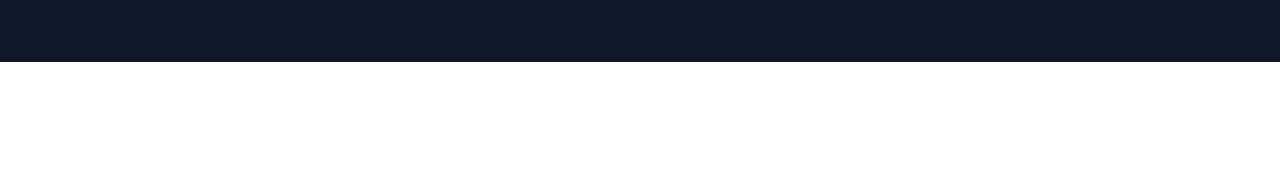
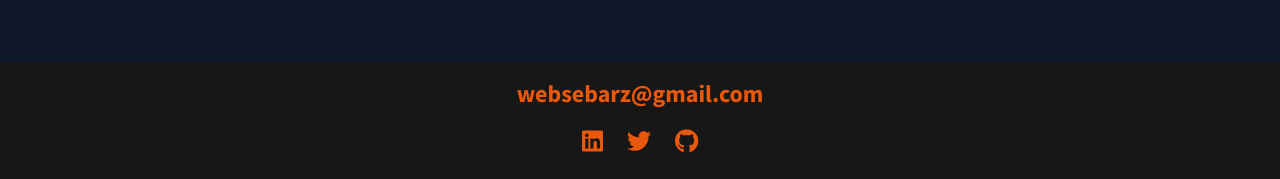
Before and after one commit to websebarz/react-portfolio-page, a React (Vite) app: page / in a window 1280 px wide. Shown: the part 1217-1396 px from the top of the page. Before the commit the page ends 1279 px from the top, so only its background shows below. Built offline with nearby package versions, Linux system fonts and the light colour scheme.

Commit message:
Added footer section

```diff
--- a/index.html
+++ b/index.html
@@ -3,6 +3,12 @@
   <head>
     <meta charset="UTF-8" />
     <meta name="viewport" content="width=device-width, initial-scale=1.0" />
+    <link
+      rel="stylesheet"
+      href="https://cdnjs.cloudflare.com/ajax/libs/font-awesome/5.11.2/css/all.css"
+      integrity="sha256-46qynGAkLSFpVbEBog43gvNhfrOj+BmwXdxFgVK/Kvc="
+      crossorigin="anonymous"
+    />
     <title>websebarz</title>
   </head>
   <body>
--- a/src/App.jsx
+++ b/src/App.jsx
@@ -4,6 +4,7 @@
 import Header from "./comps/Header";
 import Services from "./comps/Services";
 import About from "./comps/About";
+import Footer from "./comps/Footer";
 
 function App() {
   return (
@@ -12,6 +13,7 @@
       <Intro />
       <Services />
       <About />
+      <Footer />
     </div>
   );
 }
--- a/src/comps/Counter.jsx
+++ /dev/null
@@ -1,15 +0,0 @@
-import React, { useState } from "react";
-const Counter = () => {
-    const [count, setCount] = useState(0)
-    return (
-        <div className="flex h-screen">
-            <div className="m-auto">
-                <div className="text-6xl text-red-600">{count}</div>
-                <button className="px-6 py-2 rounded bg-green-800 hover:bg-green-600 text-white" type="button" onClick={() => setCount((count) => count + 1)}>
-                    count+
-                </button>
-            </div>
-        </div>
-    )
-}
-export default Counter;
--- a/src/comps/Footer.jsx
+++ b/src/comps/Footer.jsx
@@ -1,26 +1,35 @@
 export default function Footer() {
   return (
-    <footer>
-      <a href="mailto:websebarz@gmail.com" className="footer__link">
+    <footer className="bg-neutral-900 text-orange-600 p-4">
+      <a href="mailto:websebarz@gmail.com" className="text-2xl font-bold">
         websebarz@gmail.com
       </a>
-      <ul className="social-list">
-        <li className="social-list__item">
-          <a className="social-list__link" href="https://codepen.io">
-            a
+      <ul className="flex justify-center mt-2 text-2xl">
+        <li className="p-2">
+          <a
+            className="social-list__link"
+            href="https://linkedin.com/in/websebarz"
+            target="_blank"
+          >
+            <i class="fab fa-linkedin"></i>
           </a>
         </li>
-        <li className="social-list__item">
-          b<a className="social-list__link" href="http://dribbble.com"></a>
-        </li>
-        <li className="social-list__item">
-          <a className="social-list__link" href="https://twitter.com">
-            c
+        <li className="ml-2 p-2">
+          <a
+            className="social-list__link"
+            href="https://twitter.com/websebarz"
+            target="_blank"
+          >
+            <i className="fab fa-twitter"></i>
           </a>
         </li>
-        <li className="social-list__item">
-          <a className="social-list__link" href="https://github.com">
-            d
+        <li className="ml-2 p-2">
+          <a
+            className="social-list__link"
+            href="https://github.com/websebarz"
+            target="_blank"
+          >
+            <i class="fab fa-github"></i>
           </a>
         </li>
       </ul>
```
